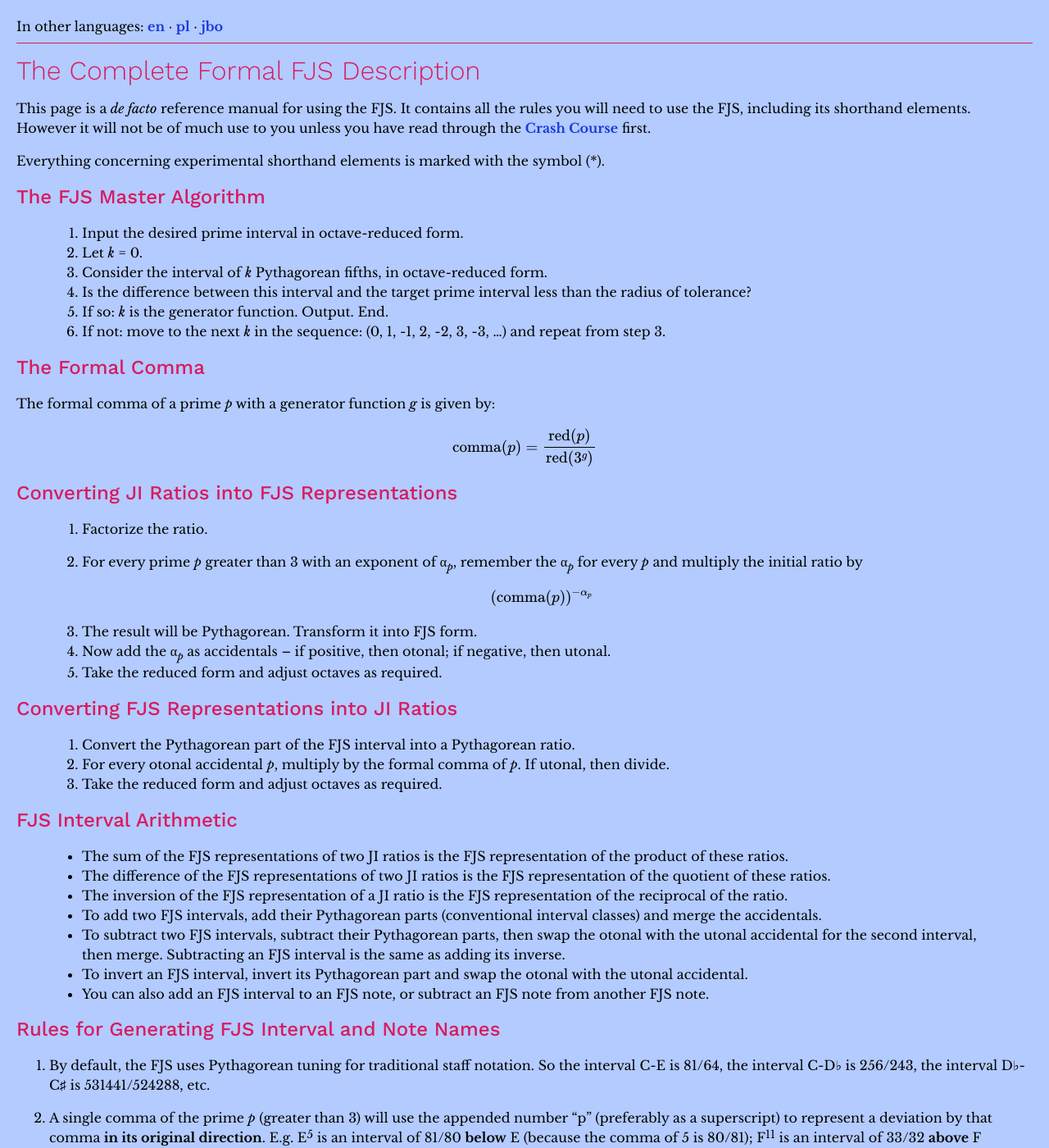
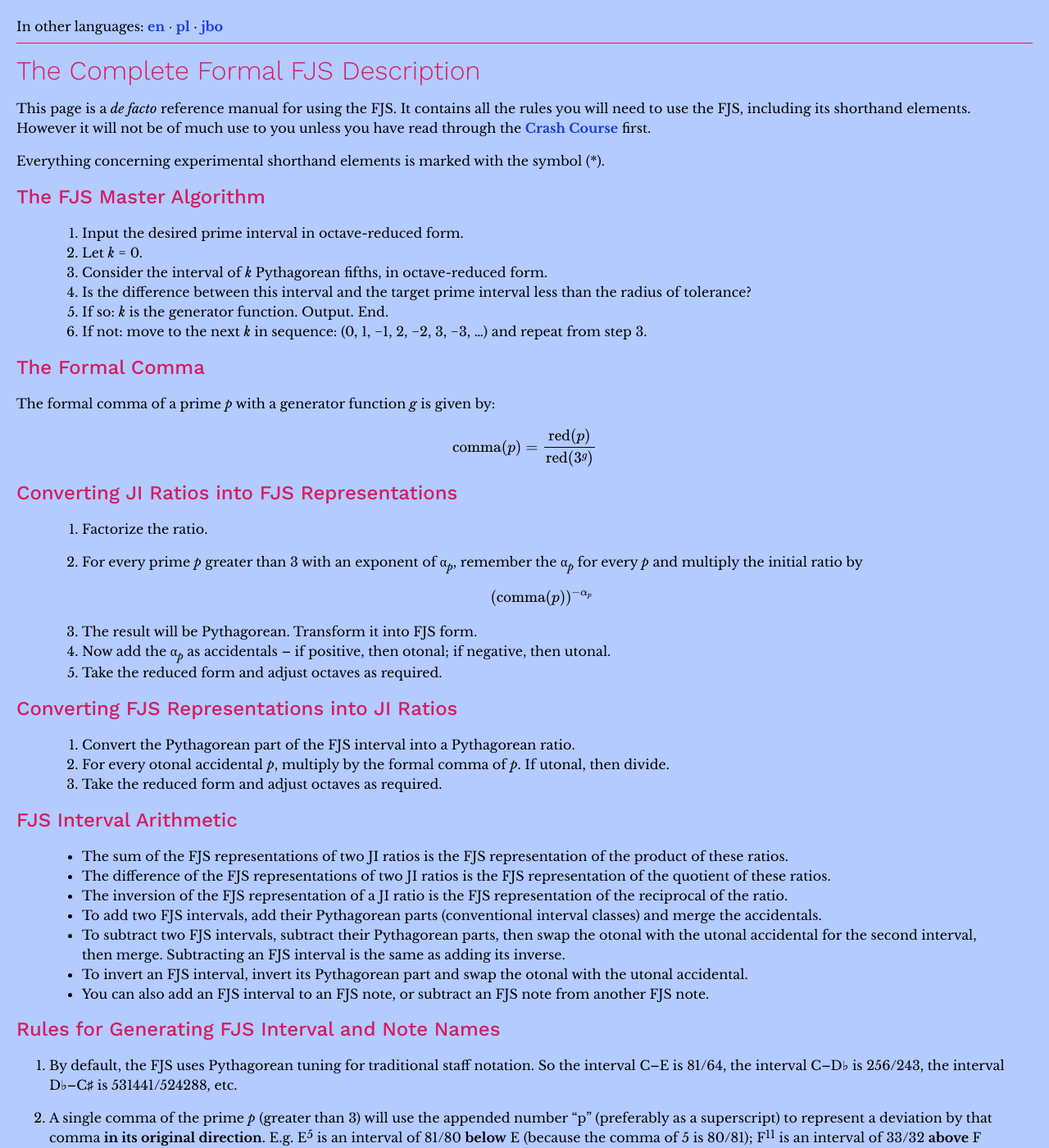
Before and after one commit to misotanni/misotanni.github.io, a Jekyll site: the page built from fjs/en/rules.md, in a window 1280 px wide and 1400 px high. Shown: the whole window at 82% size. Built offline with Jekyll 4.4.1, drawn with Linux system fonts in a browser that asks for light colours; our own code applies the rules of GitHub Pages for plain Markdown files; formulas are drawn with MathJax 3; some of the changed text lies outside the part shown.

Commit message:
hyphen police

```diff
--- a/fjs/en/rules.md
+++ b/fjs/en/rules.md
@@ -11,7 +11,7 @@
 > 3. Consider the interval of *k* Pythagorean fifths, in octave-reduced form.
 > 4. Is the difference between this interval and the target prime interval less than the radius of tolerance?
 > 5. If so: *k* is the generator function. Output. End.
-> 6. If not: move to the next *k* in the sequence: (0, 1, -1, 2, -2, 3, -3, ...) and repeat from step 3.
+> 6. If not: move to the next *k* in sequence: (0, 1, −1, 2, −2, 3, −3, ...) and repeat from step 3.
 
 ## The Formal Comma
 
@@ -48,7 +48,7 @@
 
 ## Rules for Generating FJS Interval and Note Names
 
-1. By default, the FJS uses Pythagorean tuning for traditional staff notation. So the interval C-E is 81/64, the interval C-D♭ is 256/243, the interval D♭-C♯ is 531441/524288, etc.
+1. By default, the FJS uses Pythagorean tuning for traditional staff notation. So the interval C–E is 81/64, the interval C–D♭ is 256/243, the interval D♭–C♯ is 531441/524288, etc.
 
 2. A single comma of the prime *p* (greater than 3) will use the appended number "p" (preferably as a superscript) to represent a deviation by that comma **in its original direction**. E.g. E<sup>5</sup> is an interval of 81/80 **below** E (because the comma of 5 is 80/81); F<sup>11</sup> is an interval of 33/32 **above** F (because the comma of 11 is 33/32). These note names are pronounced with the number appended: "E-five", "F-eleven". I do not expect them to cause confusion with chord symbols, since it is often clear from context whether a single note or a chord is meant. In the case of confusion, an optional "super" prefix can be attached. Note that the original direction is preserved.
 
@@ -104,19 +104,19 @@
 
 The following is the just major scale in A; A, B, C♯<sup>5</sup>, D, E, F♯<sup>5</sup>, G♯<sup>5</sup>, A.
 
-<img src="../assets/example_6.png" alt="♯FCG F5 C5 G5: A-B-C-D-E-F-G-A">
+<img src="../assets/example_6.png" alt="♯FCG F5 C5 G5: A–B–C–D–E–F–G–A">
 
-The following is the harmonic series fragment 8-16 in F; F, G, A<sup>5</sup>, B♭<sup>11</sup>, C, D♭<sup>13</sup>, E♭<sup>7</sup>, E<sup>5</sup>, F. (The key signature is not practical, but possible.)
+The following is the harmonic series fragment 8–16 in F; F, G, A<sup>5</sup>, B♭<sup>11</sup>, C, D♭<sup>13</sup>, E♭<sup>7</sup>, E<sup>5</sup>, F. (The key signature is not practical, but possible.)
 
-<img src="../assets/example_7.png" alt="♭B ♭D A5 E5 B11 D13 E(♭)7: F-G-A-B-C-D-E♭-E♮-F">
+<img src="../assets/example_7.png" alt="♭B ♭D A5 E5 B11 D13 E(♭)7: F–G–A–B–C–D–E♭–E♮–F">
 
 The following chord progression contains two 10:12:14:17 diminished seventh chords and two 4:5:6 major triads, on A, D, G, and C, in that order.
 
-<img src="../assets/example_8.png" alt="E5 B5 F(♯)5 C(♯)5 B(♭)17 A(♭)17: C♯-B♭-E1-G7, D-A-D-F♯, B-A♭-D-F7, C-G-C-E">
+<img src="../assets/example_8.png" alt="E5 B5 F(♯)5 C(♯)5 B(♭)17 A(♭)17: C♯–B♭–E1–G7, D–A–D–F♯, B–A♭–D–F7, C–G–C–E">
 
 This chord progression demonstrates the usefulness of the rule that a Pythagorean key change doesn't reset an FJS key. It reads: A major, E major, A major, A dominant 7<sup>th</sup>, D major, G major, D major/A, E major/A, A dominant 7<sup>th</sup>, D major; where all major triads are 4:5:6 and all dominant seventh chords are 4:5:6:7. The FJS key stays the same after the modulation from A to D, which is useful because the G♯ in D is expected to be +5.
 
-<img src="../assets/example_9.png" alt="♯FCG F5 C5 G5: A-E-C-A, E-E-B-G, A-E-C-A, G7-E-C-A, ♯FC: F-A-D-A, G-B-D-G, A-A-D-F, A-B-E-G♯, A-C♯-E-G7, D-A-D-F♯">
+<img src="../assets/example_9.png" alt="♯FCG F5 C5 G5: A–E–C–A, E–E–B–G, A–E–C–A, G7–E–C–A, ♯FC: F–A–D–A, G–B–D–G, A–A–D–F, A–B–E–G♯, A–C♯–E–G7, D–A–D–F♯">
 
 ## Rules for Using FJS Transposition Lines (\*)
 
@@ -132,4 +132,4 @@
 
 The following example uses the eight notes C, D, E<sup>5</sup>, F, G, A<sup>5</sup>, A, and B<sup>5</sup> without a key signature.
 
-<img src="../assets/example_10.png" alt="C-D-G-C-D-G-C-D-G, 5: E-A-B-E-A-B-E-A-B, loco: F-G-C-F-G-C-F-G-C, D-G-A-D-G-A-D-G-A">
+<img src="../assets/example_10.png" alt="C–D–G–C–D–G–C–D–G, 5: E–A–B–E–A–B–E–A–B, loco: F–G–C–F–G–C–F–G–C, D–G–A–D–G–A–D–G–A">
```
Also changed, not shown: fjs/en/index.md (+1 -1 lines).
